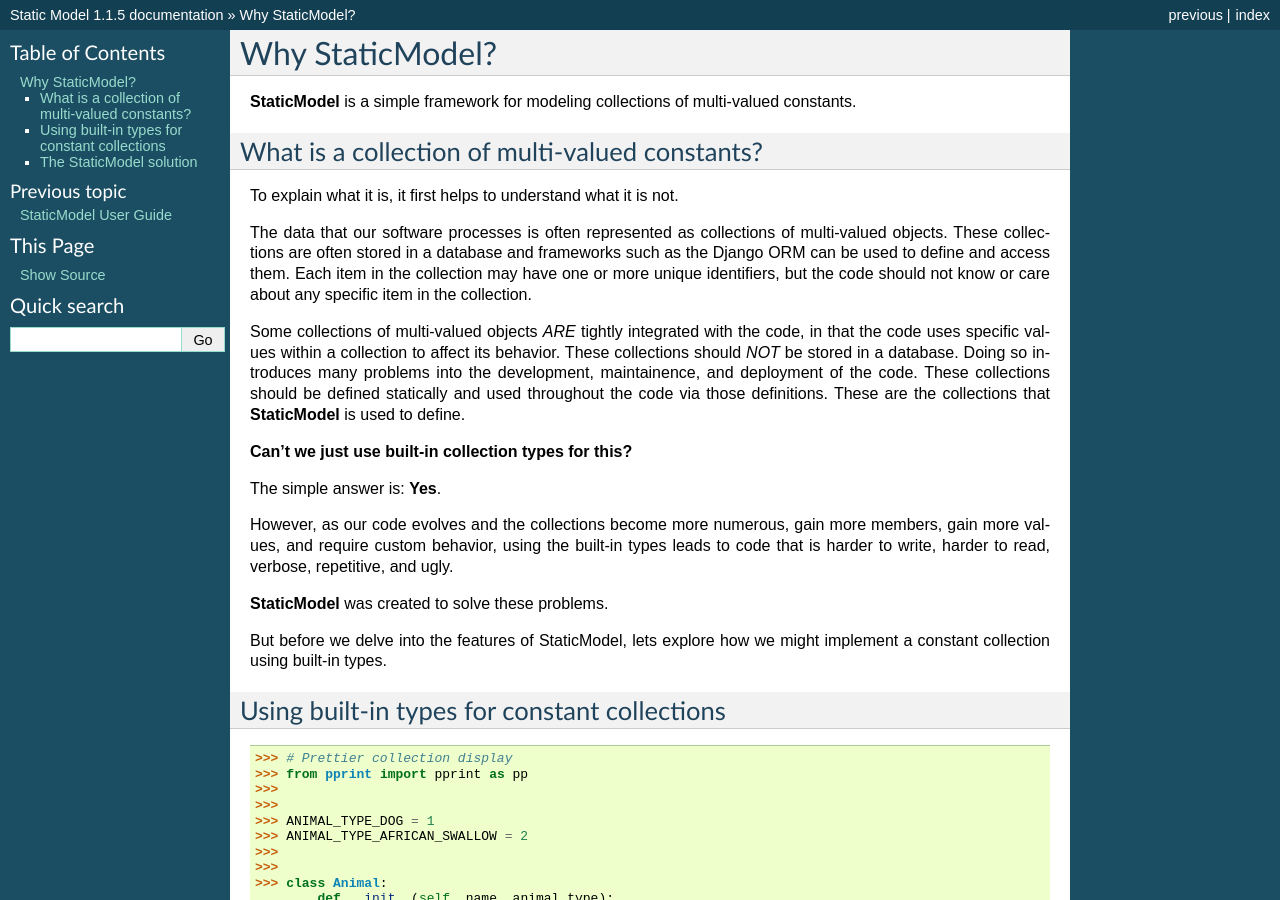
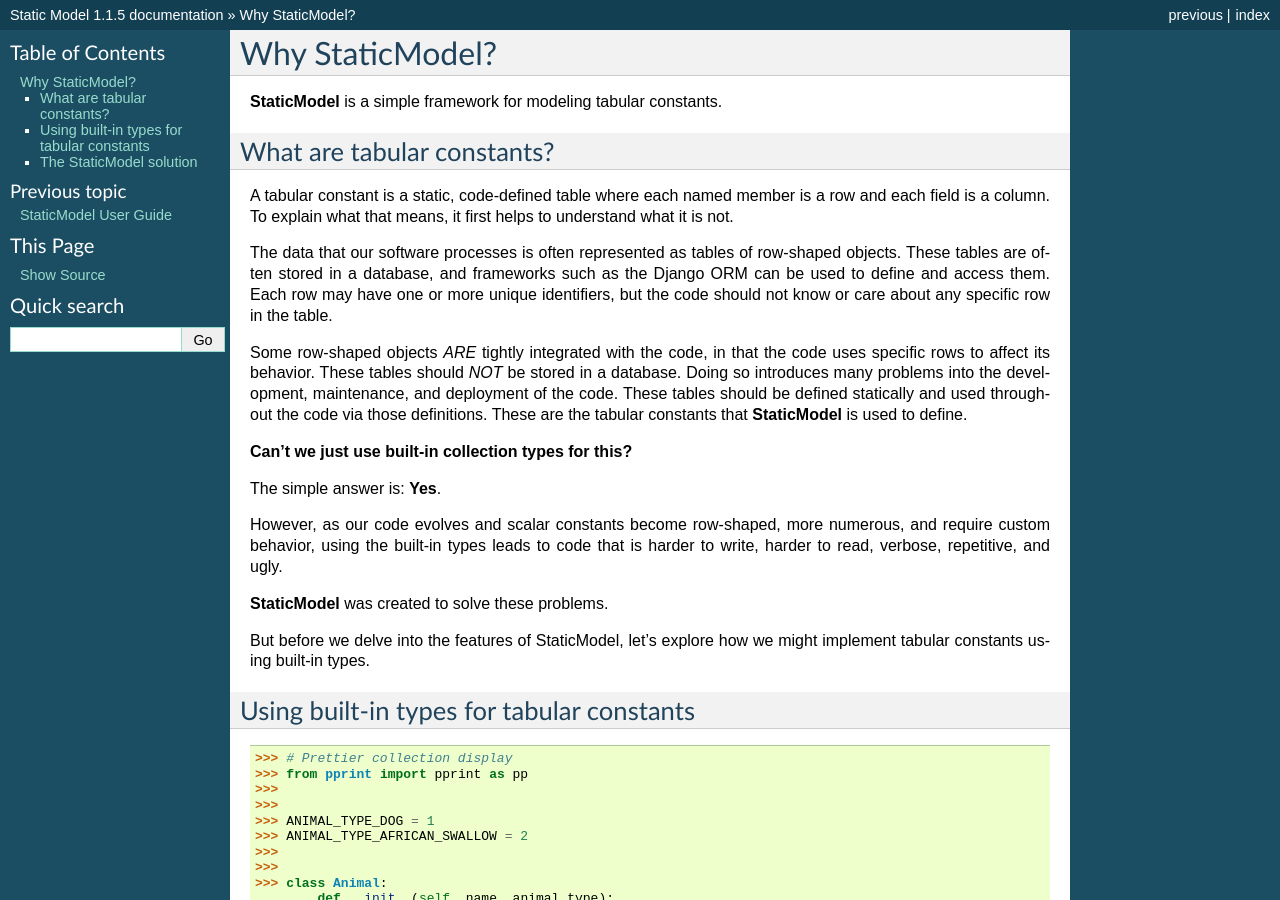
Before and after one commit to wsmith323/staticmodel, a Sphinx documentation site: the page built from docs/rationale.md, in a window 1280 px wide and 900 px high. Built offline with Sphinx 7.4.7, drawn with Linux system fonts in a browser that asks for light colours; some of the changed text lies outside the part shown.

Commit message:
Refine documentation: update terminology to "tabular constants," improve clarity and consistency across guides

````diff
--- a/docs/rationale.md
+++ b/docs/rationale.md
@@ -1,45 +1,42 @@
 # Why StaticModel?
 
+**StaticModel** is a simple framework for modeling tabular constants.
 
-**StaticModel** is a simple framework for modeling collections of
-multi-valued constants.
+## What are tabular constants?
 
-## What is a collection of multi-valued constants?
-
-
-To explain what it is, it first helps to understand what it is not.
+A tabular constant is a static, code-defined table where each named
+member is a row and each field is a column. To explain what that means,
+it first helps to understand what it is not.
 
 The data that our software processes is often represented as
-collections of multi-valued objects. These collections are often
-stored in a database and frameworks such as the Django ORM can be used
-to define and access them. Each item in the collection may have one or
-more unique identifiers, but the code should not know or care about any
-specific item in the collection.
+tables of row-shaped objects. These tables are often stored in a
+database, and frameworks such as the Django ORM can be used to define
+and access them. Each row may have one or more unique identifiers, but
+the code should not know or care about any specific row in the table.
 
-Some collections of multi-valued objects *ARE* tightly integrated with
-the code, in that the code uses specific values within a collection to
-affect its behavior. These collections should *NOT* be stored in a
-database. Doing so introduces many problems into the development,
-maintainence, and deployment of the code. These collections should be
-defined statically and used throughout the code via those definitions.
-These are the collections that **StaticModel** is used to define.
+Some row-shaped objects *ARE* tightly integrated with the code, in that
+the code uses specific rows to affect its behavior. These tables should
+*NOT* be stored in a database. Doing so introduces many problems into
+the development, maintenance, and deployment of the code. These tables
+should be defined statically and used throughout the code via those
+definitions. These are the tabular constants that **StaticModel** is
+used to define.
 
 **Can't we just use built-in collection types for this?**
 
 The simple answer is: **Yes**.
 
-However, as our code evolves and the collections become more numerous,
-gain more members, gain more values, and require custom behavior, using
-the built-in types leads to code that is harder to write, harder to read,
-verbose, repetitive, and ugly.
+However, as our code evolves and scalar constants become row-shaped,
+more numerous, and require custom behavior, using the built-in types
+leads to code that is harder to write, harder to read, verbose,
+repetitive, and ugly.
 
 **StaticModel** was created to solve these problems.
 
-But before we delve into the features of StaticModel, lets explore how
-we might implement a constant collection using built-in types.
+But before we delve into the features of StaticModel, let's explore how
+we might implement tabular constants using built-in types.
 
-## Using built-in types for constant collections
-
+## Using built-in types for tabular constants
 
 ```pycon
 >>> # Prettier collection display
@@ -122,8 +119,8 @@
 
 ```
 
-`Enum` provides an api for defining, referencing, and de-referencing a
-constant collection, as well as supporting iteration.
+`Enum` provides an API for defining, referencing, and de-referencing a
+set of constants, as well as supporting iteration.
 
 Reference a member:
 
@@ -558,13 +555,13 @@
 sub-class `AnimalTypeAttrs` to get around that.
 
 So here is what we need to do:
- - Create a sub-class of `AnimalTypeAttrs`
- - Add the base methods to it
- - Change the `AnimalType` methods to proxy to `self.value`
- - Build the classes that encapsulate the behavior
- - Instantiate the appropriate sub-class when we define the members of
-   `AnimalType`
 
+- Create a sub-class of `AnimalTypeAttrs`
+- Add the base methods to it
+- Change the `AnimalType` methods to proxy to `self.value`
+- Build the classes that encapsulate the behavior
+- Instantiate the appropriate sub-class when we define the members of
+  `AnimalType`
 
 ```pycon
 >>> AnimalTypeAttrs = namedtuple('AnimalTypeAttrs', (
@@ -678,37 +675,35 @@
 simplified and custom behavior has been moved to separate classes.
 
 But there are still some aspects of the design that are less than ideal:
- - Creation of the `AnimalType` members requires 8 class definitions.
- - The classes are in two separate class heirarchies.
- - The basic functionality is spread across 3 classes.
- - There is lots of repetition of the string 'AnimalType', even though
-   all we are doing is defining the `AnimalType` collection, not
-   actually using it. Granted, the custom behavior class names could be
-   shortened, but their current names describe exactly what they are.
- - The `repr()` of each member has become fairly complex, due to the
-   3 classes involved in its generation.
- - We have lost easy access to the sub-set of members that have a
-   behavior that is no longer driven by parameters. A method that
-   encapsulates a loop using `type()` or `isinstance()` to compare
-   a class argument to member values could be added to `MultiEnum` to
-   restore that capability, but a solution based on those operations is
-   less than ideal.
- - Because our behavior classes are all decending from
-   `AnimalTypeAttrs`, which is a `namedtuple`, any additional fields
-   that a behavior class needs must be added to the fields required by
-   *all* behavior class instantiations, even if those parameters are not
-   applicable to that class. This could be worked around by abandoing
-   `namedtuple` and writing a custom class that is more flexible, but
-   this would add yet more code to an already complex implementationan.
 
+- Creation of the `AnimalType` members requires 8 class definitions.
+- The classes are in two separate class heirarchies.
+- The basic functionality is spread across 3 classes.
+- There is lots of repetition of the string 'AnimalType', even though
+  all we are doing is defining the `AnimalType` collection, not
+  actually using it. Granted, the custom behavior class names could be
+  shortened, but their current names describe exactly what they are.
+- The `repr()` of each member has become fairly complex, due to the
+  3 classes involved in its generation.
+- We have lost easy access to the sub-set of members that have a
+  behavior that is no longer driven by parameters. A method that
+  encapsulates a loop using `type()` or `isinstance()` to compare
+  a class argument to member values could be added to `MultiEnum` to
+  restore that capability, but a solution based on those operations is
+  less than ideal.
+- Because our behavior classes are all decending from
+  `AnimalTypeAttrs`, which is a `namedtuple`, any additional fields
+  that a behavior class needs must be added to the fields required by
+  *all* behavior class instantiations, even if those parameters are not
+  applicable to that class. This could be worked around by abandoing
+  `namedtuple` and writing a custom class that is more flexible, but
+  this would add yet more code to an already complex implementationan.
 
 **StaticModel** helps simplify a design like this, and comes with
 additional features that simplify its use with Django and Django Rest
 Framework.
 
-
 ## The StaticModel solution
-
 
 So, lets take our existing `AnimalType` implementation and refactor it
 using **StaticModel**.
@@ -812,21 +807,21 @@
 
 ```
 
+**Notice:**
 
-**Notice:**
- - Only 5 classes have been created, 4 of which provide custom behavior,
-   as before.
- - None of this implementation is a workaround.
- - Classes are in a single class heirarchy.
- - Basic functionality is contained in the single base class.
- - Members are defined on their class, much like `Enum`, puting the
-   instance data and the behavior that uses it close together.
- - The base `AnimalType` class gains the members defined on its
-   sub-classes, enabling polymorphic access to the entire collection.
- - The concise member declarations.
- - The ability to query `AnimalType` members with an api similar to the
-   Django ORM is provided, much like our `MultiEnum` class.
- - The `repr()` value of each member has been simplified.
- - Easy access to only members with a particular behavior.
- - Additional fields only have to be defined on and used for the classes
-   they apply to (see `ReluctantFlyerAnimalType`).
+- Only 5 classes have been created, 4 of which provide custom behavior,
+  as before.
+- None of this implementation is a workaround.
+- Classes are in a single class heirarchy.
+- Basic functionality is contained in the single base class.
+- Members are defined on their class, much like `Enum`, puting the
+  instance data and the behavior that uses it close together.
+- The base `AnimalType` class gains the members defined on its
+  sub-classes, enabling polymorphic access to the entire collection.
+- The concise member declarations.
+- The ability to query `AnimalType` members with an api similar to the
+  Django ORM is provided, much like our `MultiEnum` class.
+- The `repr()` value of each member has been simplified.
+- Easy access to only members with a particular behavior.
+- Additional fields only have to be defined on and used for the classes
+  they apply to (see `ReluctantFlyerAnimalType`).
--- a/staticmodel/__init__.py
+++ b/staticmodel/__init__.py
@@ -1,4 +1,4 @@
-"""Framework for modeling collections of multi-valued constants."""
+"""Framework for modeling tabular constants."""
 
 from .core import StaticModel
 
````
Also changed, not shown: README.md (+2 -1 lines), docs/index.md (+2 -3 lines), docs/user-guide.md (+3 -3 lines).
